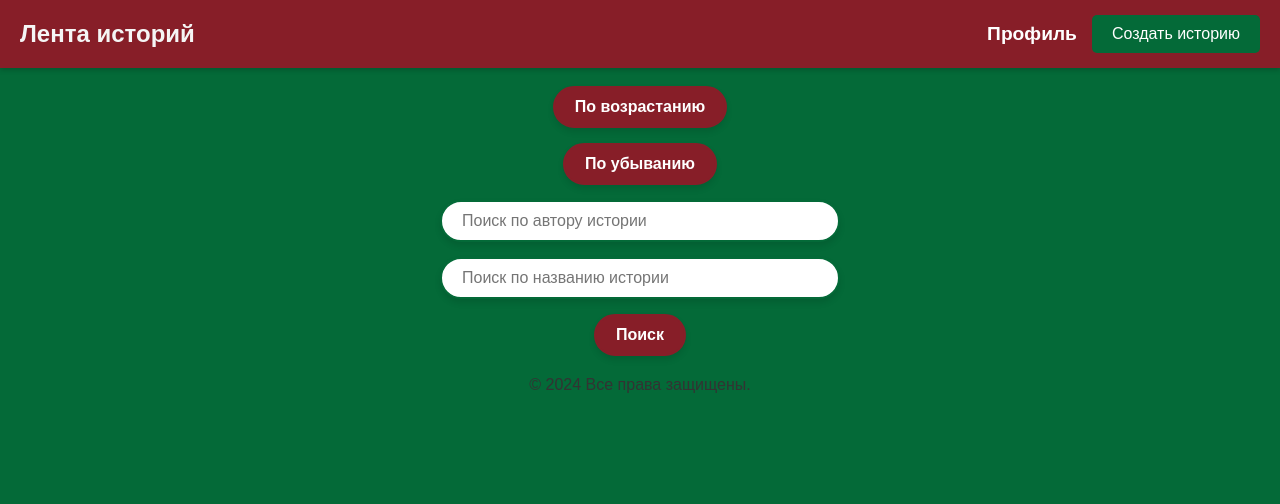
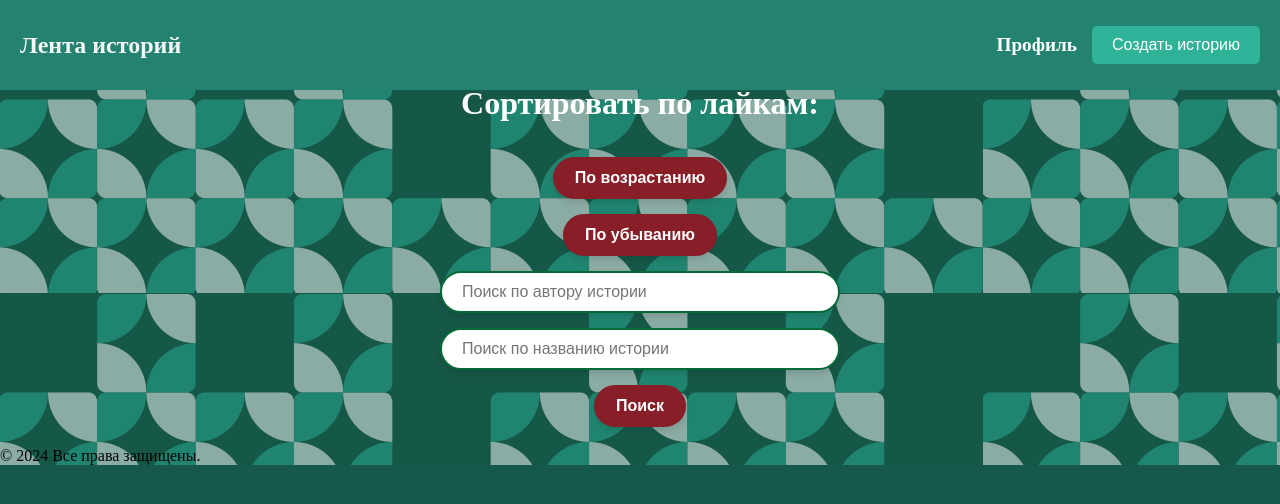
Before and after one commit to kostayanych/htdocs, a plain HTML site: page stories.html in a window 1280 px wide. Drawn offline with Linux system fonts and the light colour scheme; no server answers; sample sign-in values are in the browser's storage.

Commit message:
a kogda ne commit

```diff
--- a/stories.css
+++ b/stories.css
@@ -1,28 +1,65 @@
-/* Общие стили */
-html, body {
+body {
+    position: relative;
     margin: 0;
     padding: 0;
     height: 100%;
-    font-family: 'CirceRegular', sans-serif;
-    background-color: #046A38; /* Зеленый фон */
-    color: #333;
-    text-align: center;
+    background-color: #165849; /* Цвет фона */
 }
 
-/* Верхняя полоска */
+body::before {
+    content: ''; /* Создаем пустой контент */
+    position: absolute; /* Абсолютное позиционирование */
+    top: 0; /* Заполняем весь экран */
+    left: 0;
+    right: 0;
+    bottom: 0;
+    background-image: url('/src/content/pattern.png'); /* Путь к вашему изображению */
+    background-repeat: repeat; /* Повторяем изображение */
+    background-size: auto; /* Автоматический размер */
+    opacity: 0.5; /* Прозрачность изображения (0.0 - 1.0) */
+    z-index: -1; /* Помещаем на задний план */
+}
+
 .topBar {
-    background-color: #871e28; /* Выделяющийся красный цвет */
+    background-color: #238370; /* Выделяющийся цвет */
     color: white;
     padding: 15px 20px;
-    display: flex; /* Flexbox для горизонтального выравнивания */
-    justify-content: space-between; /* Пространство между элементами */
-    align-items: center; /* Вертикальное центрирование */
     position: fixed; /* Полоска фиксирована сверху */
     top: 0;
     left: 0;
     right: 0;
     z-index: 1000; /* Поверх других элементов */
-    box-shadow: 0 2px 5px rgba(0, 0, 0, 0.2); /* Тень для выделения */
+    height: 60px; /* Установите необходимую высоту для полоски */
+    display: flex; /* Используем Flexbox для выравнивания содержимого */
+    justify-content: space-between; /* Раздвигаем элементы по краям */
+    align-items: center; /* Вертикальное выравнивание по центру */
+}
+
+.topBar-right {
+    display: flex; /* Используем Flexbox для правых элементов */
+    gap: 20px; /* Расстояние между элементами */
+}
+
+a {
+    color: white; /* Цвет ссылок */
+    text-decoration: none; /* Убираем подчеркивание */
+}
+/* Основное содержимое */
+main {
+    padding-top: 38px; /* Отступ сверху для основного содержимого */
+    /* Добавьте другие стили для вашего основного содержимого */
+}
+
+/* Остальные стили */
+.topBar {
+    background-color: #238370; /* Выделяющийся цвет */
+    color: white;
+    padding: 15px 20px;
+    position: fixed; /* Полоска фиксирована сверху */
+    top: 0;
+    left: 0;
+    right: 0;
+    z-index: 1000; /* Поверх других элементов */
 }
 
 /* Заголовок "Лента историй" */
@@ -53,7 +90,7 @@ html, body {
 
 /* Кнопка "Создать историю" */
 .createStoryButton {
-    background-color: #046A38; /* Зеленый фон */
+    background-color: #2EB398; /* Зеленый фон */
     color: white; /* Белый текст */
     border: none;
     padding: 10px 20px;
@@ -64,7 +101,7 @@ html, body {
 }
 
 .createStoryButton:hover {
-    background-color: #03532c; /* Темно-зеленый при наведении */
+    background-color: #BD536D; /* Темно-зеленый при наведении */
 }
 
 /* Отступ для основного содержимого */
@@ -85,7 +122,7 @@ h2 {
 }
 
 h3 {
-    color: #256634;
+    color: #800036;
 }
 
 /* Карточки историй */
--- a/stories.html
+++ b/stories.html
@@ -16,6 +16,7 @@
         }
     </style>
 </head>
+
 <body>
     <body>
         <!-- Верхняя полоска -->
@@ -30,9 +31,10 @@
         </header>
     </body>
 <main>
+
     <div class="filters">
         <!-- Сортировка -->
-        <h3>Сортировать по лайкам:</h3>
+        <h2>Сортировать по лайкам:</h2>
         <button id="filterLikesAscButton" class="sortButton">По возрастанию</button>
         <button id="filterLikesDescButton" class="sortButton">По убыванию</button>
 
```
Also changed, not shown: profile.html (+4 -0 lines), src/content/pattern.png (added).
